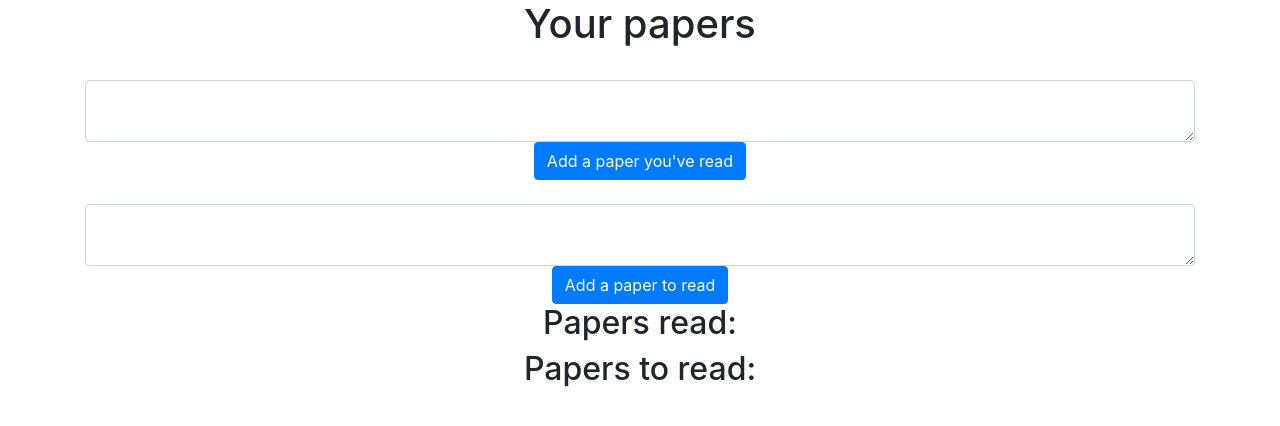
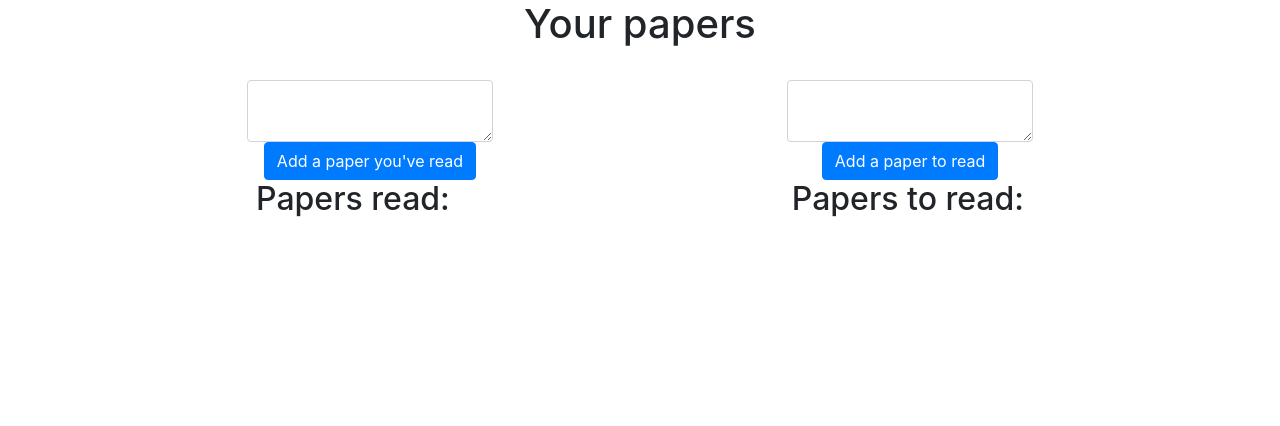
Before and after one commit to G-Chist/research_paper_tracker, a Flask app: page / in a window 1280 px wide. Shown: the part 56-482 px from the top of the page. Run offline with Flask 3, Linux system fonts and the light colour scheme; the visitor is signed in with stand-in values (Sample User, id 1); some libraries are stand-ins or nearby versions.

Commit message:
home page updated, style sheet added

```diff
--- /dev/null
+++ b/website/static/styles.css
@@ -0,0 +1,5 @@
+.container {
+    display: flex;
+    justify-content: space-around;
+    flex-wrap: wrap;
+}
--- a/website/templates/base.html
+++ b/website/templates/base.html
@@ -14,6 +14,7 @@
       href="https://stackpath.bootstrapcdn.com/font-awesome/4.7.0/css/font-awesome.min.css"
       crossorigin="anonymous"
     />
+    <link rel="stylesheet" href="{{ url_for('static', filename='styles.css') }}">  <!-- Specifies a style sheet -->
 
     <title>{% block title %}Home{% endblock %}</title>
   </head>
--- a/website/templates/home.html
+++ b/website/templates/home.html
@@ -1,16 +1,7 @@
 {% extends "base.html" %} {% block title %}Home{% endblock %} {% block content%}
-<h1 align="center">Your papers</h1>
-<ul class="list-group list-group-flush" id="notes">
-  {% for note in user.notes %}
-  <li class="list-group-item">
-    {{ note.data }}
-    <button type="button" class="close" onClick="deleteNote({{ note.id }})">
-      <span aria-hidden="true">&times;</span>
-    </button>
-  </li>
-  {% endfor %}
-</ul>
+<div align="center"><h1>Your papers</h1></div>
 
+<div align="center" class="container">
   <form method="POST">
     <br />
     <div align="center">
@@ -26,6 +17,7 @@
       <button type="submit" class="btn btn-primary" id="btn-add-to-read">Add a paper to read</button>
     </div>
   </form>
+</div>
 
 <div align="center">
   <h2 class="papers_list">Papers read:</h2>
```
Lines whose indentation alone changed are shown as unchanged.
